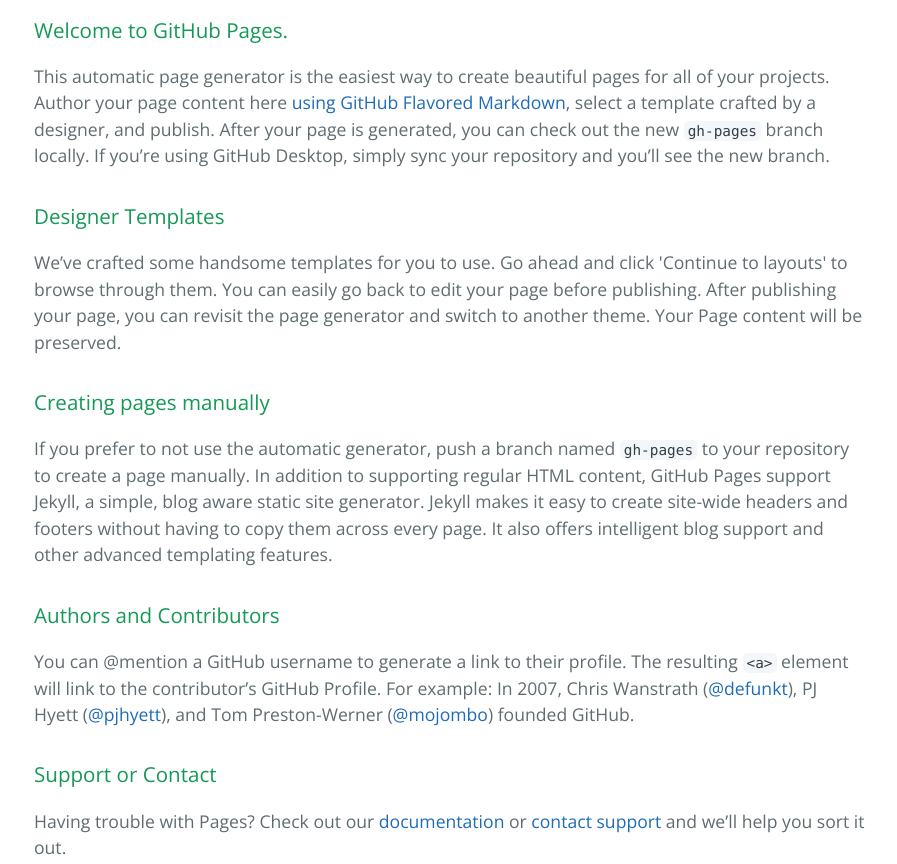
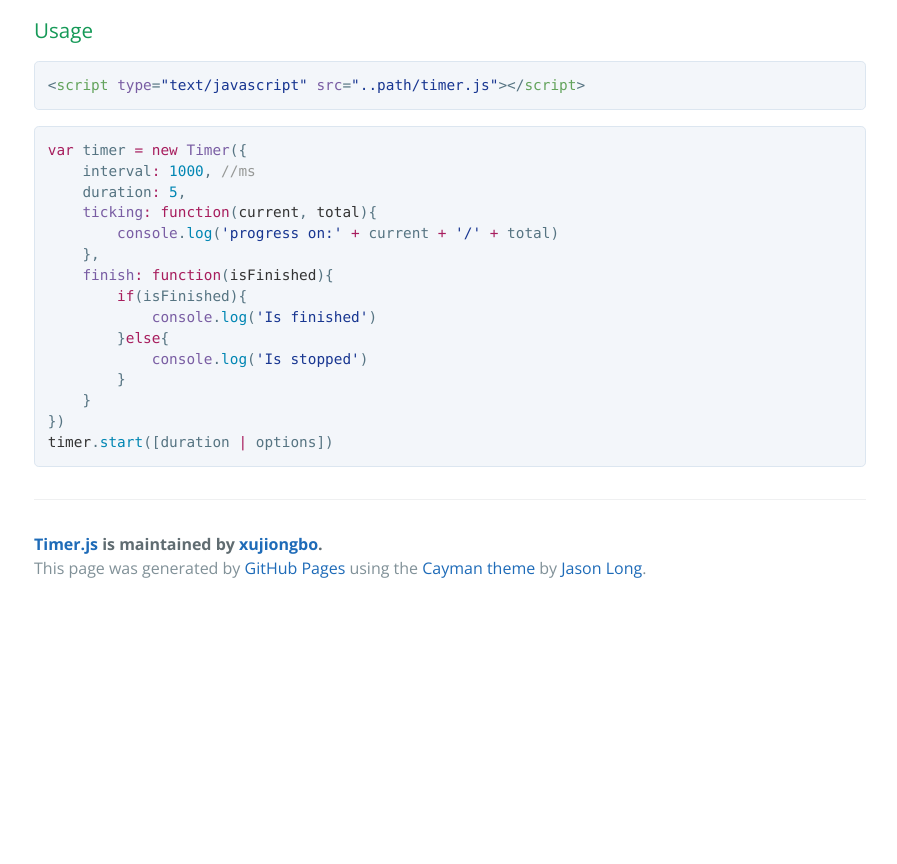
Before and after one commit to javoski/timer.js, a plain HTML site: page index.html in a window 1280 px wide. Shown: the part 400-1264 px from the top of the page, without its empty margins (190-1087 px from the left). After the commit the page ends 1012 px from the top, so only its background shows below. Drawn offline with nearby package versions, Linux system fonts and the light colour scheme.

```diff
--- a/index.html
+++ b/index.html
@@ -20,29 +20,25 @@
 
     <section class="main-content">
       <h3>
-<a id="welcome-to-github-pages" class="anchor" href="#welcome-to-github-pages" aria-hidden="true"><span aria-hidden="true" class="octicon octicon-link"></span></a>Welcome to GitHub Pages.</h3>
+<a id="usage" class="anchor" href="#usage" aria-hidden="true"><span aria-hidden="true" class="octicon octicon-link"></span></a>Usage</h3>
 
-<p>This automatic page generator is the easiest way to create beautiful pages for all of your projects. Author your page content here <a href="https://guides.github.com/features/mastering-markdown/">using GitHub Flavored Markdown</a>, select a template crafted by a designer, and publish. After your page is generated, you can check out the new <code>gh-pages</code> branch locally. If you’re using GitHub Desktop, simply sync your repository and you’ll see the new branch.</p>
+<div class="highlight highlight-text-html-basic"><pre>&lt;<span class="pl-ent">script</span> <span class="pl-e">type</span>=<span class="pl-s"><span class="pl-pds">"</span>text/javascript<span class="pl-pds">"</span></span> <span class="pl-e">src</span>=<span class="pl-s"><span class="pl-pds">"</span>..path/timer.js<span class="pl-pds">"</span></span>&gt;&lt;/<span class="pl-ent">script</span>&gt;</pre></div>
 
-<h3>
-<a id="designer-templates" class="anchor" href="#designer-templates" aria-hidden="true"><span aria-hidden="true" class="octicon octicon-link"></span></a>Designer Templates</h3>
-
-<p>We’ve crafted some handsome templates for you to use. Go ahead and click 'Continue to layouts' to browse through them. You can easily go back to edit your page before publishing. After publishing your page, you can revisit the page generator and switch to another theme. Your Page content will be preserved.</p>
-
-<h3>
-<a id="creating-pages-manually" class="anchor" href="#creating-pages-manually" aria-hidden="true"><span aria-hidden="true" class="octicon octicon-link"></span></a>Creating pages manually</h3>
-
-<p>If you prefer to not use the automatic generator, push a branch named <code>gh-pages</code> to your repository to create a page manually. In addition to supporting regular HTML content, GitHub Pages support Jekyll, a simple, blog aware static site generator. Jekyll makes it easy to create site-wide headers and footers without having to copy them across every page. It also offers intelligent blog support and other advanced templating features.</p>
-
-<h3>
-<a id="authors-and-contributors" class="anchor" href="#authors-and-contributors" aria-hidden="true"><span aria-hidden="true" class="octicon octicon-link"></span></a>Authors and Contributors</h3>
-
-<p>You can @mention a GitHub username to generate a link to their profile. The resulting <code>&lt;a&gt;</code> element will link to the contributor’s GitHub Profile. For example: In 2007, Chris Wanstrath (<a href="https://github.com/defunkt" class="user-mention">@defunkt</a>), PJ Hyett (<a href="https://github.com/pjhyett" class="user-mention">@pjhyett</a>), and Tom Preston-Werner (<a href="https://github.com/mojombo" class="user-mention">@mojombo</a>) founded GitHub.</p>
-
-<h3>
-<a id="support-or-contact" class="anchor" href="#support-or-contact" aria-hidden="true"><span aria-hidden="true" class="octicon octicon-link"></span></a>Support or Contact</h3>
-
-<p>Having trouble with Pages? Check out our <a href="https://help.github.com/pages">documentation</a> or <a href="https://github.com/contact">contact support</a> and we’ll help you sort it out.</p>
+<div class="highlight highlight-source-js"><pre><span class="pl-k">var</span> timer <span class="pl-k">=</span> <span class="pl-k">new</span> <span class="pl-en">Timer</span>({
+    interval<span class="pl-k">:</span> <span class="pl-c1">1000</span>, <span class="pl-c">//ms</span>
+    duration<span class="pl-k">:</span> <span class="pl-c1">5</span>,
+    <span class="pl-en">ticking</span><span class="pl-k">:</span> <span class="pl-k">function</span>(<span class="pl-smi">current</span>, <span class="pl-smi">total</span>){
+        <span class="pl-en">console</span>.<span class="pl-c1">log</span>(<span class="pl-s"><span class="pl-pds">'</span>progress on:<span class="pl-pds">'</span></span> <span class="pl-k">+</span> current <span class="pl-k">+</span> <span class="pl-s"><span class="pl-pds">'</span>/<span class="pl-pds">'</span></span> <span class="pl-k">+</span> total)
+    },
+    <span class="pl-en">finish</span><span class="pl-k">:</span> <span class="pl-k">function</span>(<span class="pl-smi">isFinished</span>){
+        <span class="pl-k">if</span>(isFinished){
+            <span class="pl-en">console</span>.<span class="pl-c1">log</span>(<span class="pl-s"><span class="pl-pds">'</span>Is finished<span class="pl-pds">'</span></span>)
+        }<span class="pl-k">else</span>{
+            <span class="pl-en">console</span>.<span class="pl-c1">log</span>(<span class="pl-s"><span class="pl-pds">'</span>Is stopped<span class="pl-pds">'</span></span>)
+        }
+    }
+})
+<span class="pl-smi">timer</span>.<span class="pl-c1">start</span>([duration <span class="pl-k">|</span> options])</pre></div>
 
       <footer class="site-footer">
         <span class="site-footer-owner"><a href="https://github.com/xujiongbo/timer.js">Timer.js</a> is maintained by <a href="https://github.com/xujiongbo">xujiongbo</a>.</span>
```
Also changed, not shown: params.json (+1 -1 lines).
